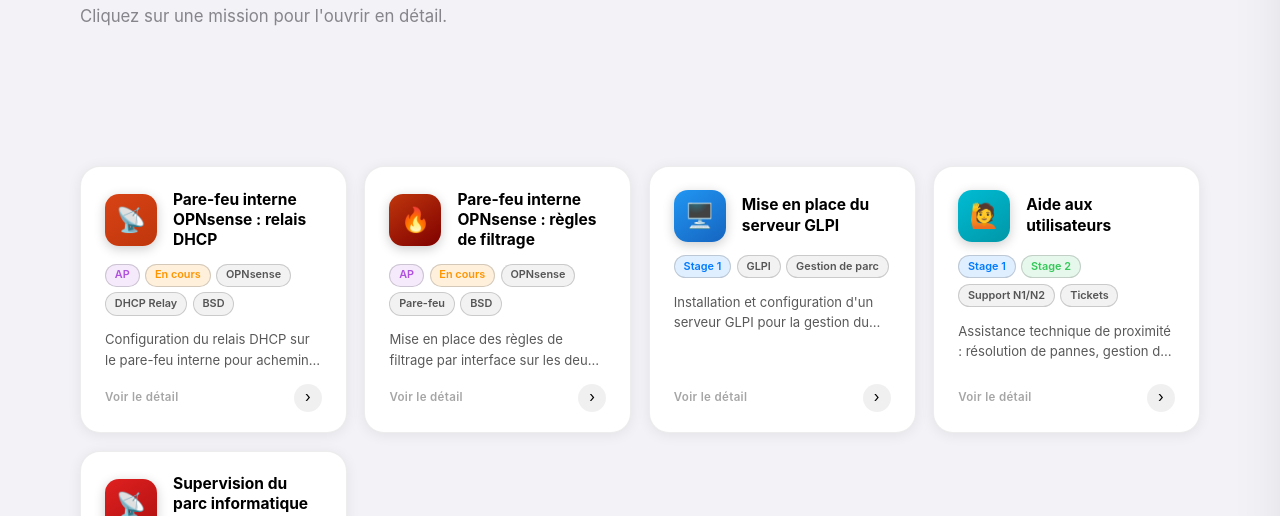
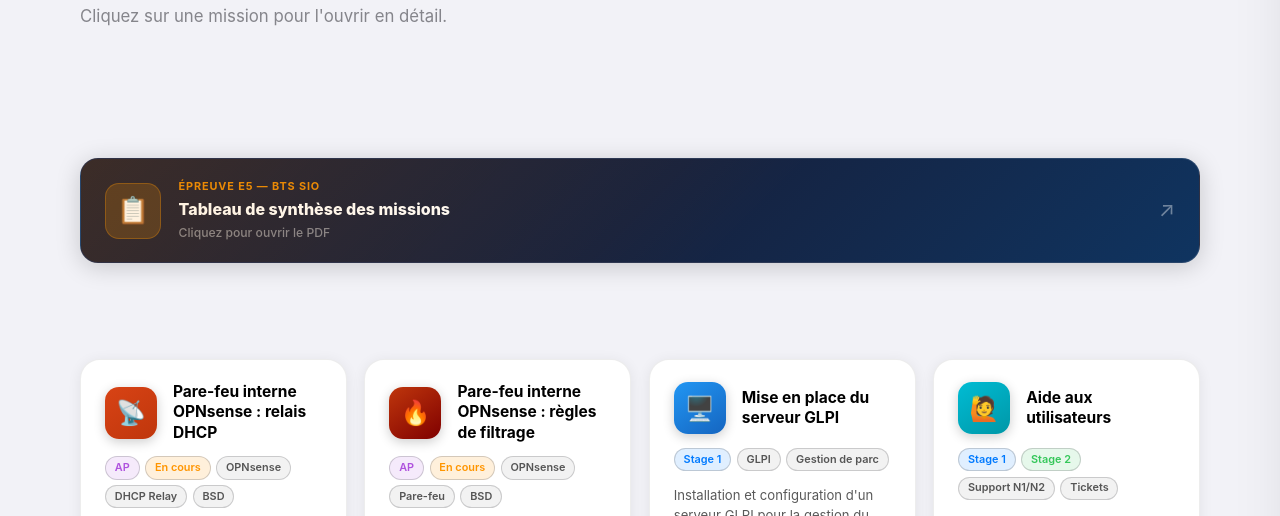
Before and after one commit to redahfir/Portfolio, a plain HTML site: page missions.html in a window 1280 px wide. Shown: the part 224-740 px from the top of the page. Drawn offline with Linux system fonts and the light colour scheme.

Commit message:
Missions : ajout bannière E5 tableau de synthèse PDF

```diff
--- a/missions.html
+++ b/missions.html
@@ -13,6 +13,43 @@
   <link href="https://fonts.googleapis.com/css2?family=Inter:wght@300;400;500;600;700&family=Manrope:wght@400;500;600;700;800&display=swap" rel="stylesheet">
   <link rel="stylesheet" href="style.css">
   <style>
+    /* ── E5 Banner ───────────────────────────────────────── */
+    .e5-banner {
+      display: flex; align-items: center; gap: 1.1rem;
+      padding: 1.2rem 1.5rem;
+      border-radius: 18px;
+      text-decoration: none;
+      transition: transform .18s cubic-bezier(.34,1.56,.64,1), box-shadow .18s;
+      position: relative; overflow: hidden;
+      background: linear-gradient(135deg, #1a1a2e 0%, #16213e 50%, #0f3460 100%);
+      border: 1px solid rgba(255,255,255,.1);
+      box-shadow: 0 4px 24px rgba(0,0,0,.18);
+    }
+    .e5-banner::before {
+      content: '';
+      position: absolute; inset: 0;
+      background: linear-gradient(135deg, rgba(255,149,0,.15) 0%, transparent 60%);
+      pointer-events: none;
+    }
+    .e5-banner:hover { transform: translateY(-3px) scale(1.008); box-shadow: 0 10px 40px rgba(0,0,0,.28); }
+    .e5-banner:active { transform: scale(.98); transition-duration: .07s; }
+    .e5-icon {
+      width: 56px; height: 56px; border-radius: 14px; flex-shrink: 0;
+      display: flex; align-items: center; justify-content: center;
+      font-size: 26px;
+      background: rgba(255,149,0,.2);
+      border: 1px solid rgba(255,149,0,.3);
+    }
+    .e5-text { flex: 1; min-width: 0; }
+    .e5-label { font-size: .68rem; font-weight: 700; text-transform: uppercase; letter-spacing: .08em; color: rgba(255,149,0,.9); margin-bottom: .2rem; }
+    .e5-title { font-size: 1rem; font-weight: 800; color: #fff; line-height: 1.2; margin-bottom: .25rem; }
+    .e5-sub { font-size: .76rem; color: rgba(255,255,255,.45); font-weight: 500; }
+    .e5-arrow {
+      font-size: 1.3rem; color: rgba(255,255,255,.4); flex-shrink: 0;
+      transition: transform .18s, color .18s;
+    }
+    .e5-banner:hover .e5-arrow { transform: translate(3px,-3px); color: rgba(255,149,0,.9); }
+
     /* ── Grid overview ───────────────────────────────────── */
     .missions-overview {
       display: grid;
@@ -261,6 +298,21 @@
 </aside>
 
 <section class="page-hero"><div class="container"><div class="page-hero-inner reveal"><p class="section-eyebrow">Stage &amp; AP</p><h1 class="page-title">Missions</h1><p class="page-subtitle">Cliquez sur une mission pour l'ouvrir en détail.</p></div></div></section>
+
+<!-- ── E5 Tableau de synthèse ── -->
+<section class="section" style="padding-bottom:0">
+  <div class="container">
+    <a href="E5 - Tableau de synthèse.pdf" target="_blank" rel="noopener" class="e5-banner reveal">
+      <div class="e5-icon">📋</div>
+      <div class="e5-text">
+        <div class="e5-label">Épreuve E5 — BTS SIO</div>
+        <div class="e5-title">Tableau de synthèse des missions</div>
+        <div class="e5-sub">Cliquez pour ouvrir le PDF</div>
+      </div>
+      <div class="e5-arrow">↗</div>
+    </a>
+  </div>
+</section>
 
 <section class="section"><div class="container"><div class="missions-overview">
 
```
Also changed, not shown: 1 other file.
